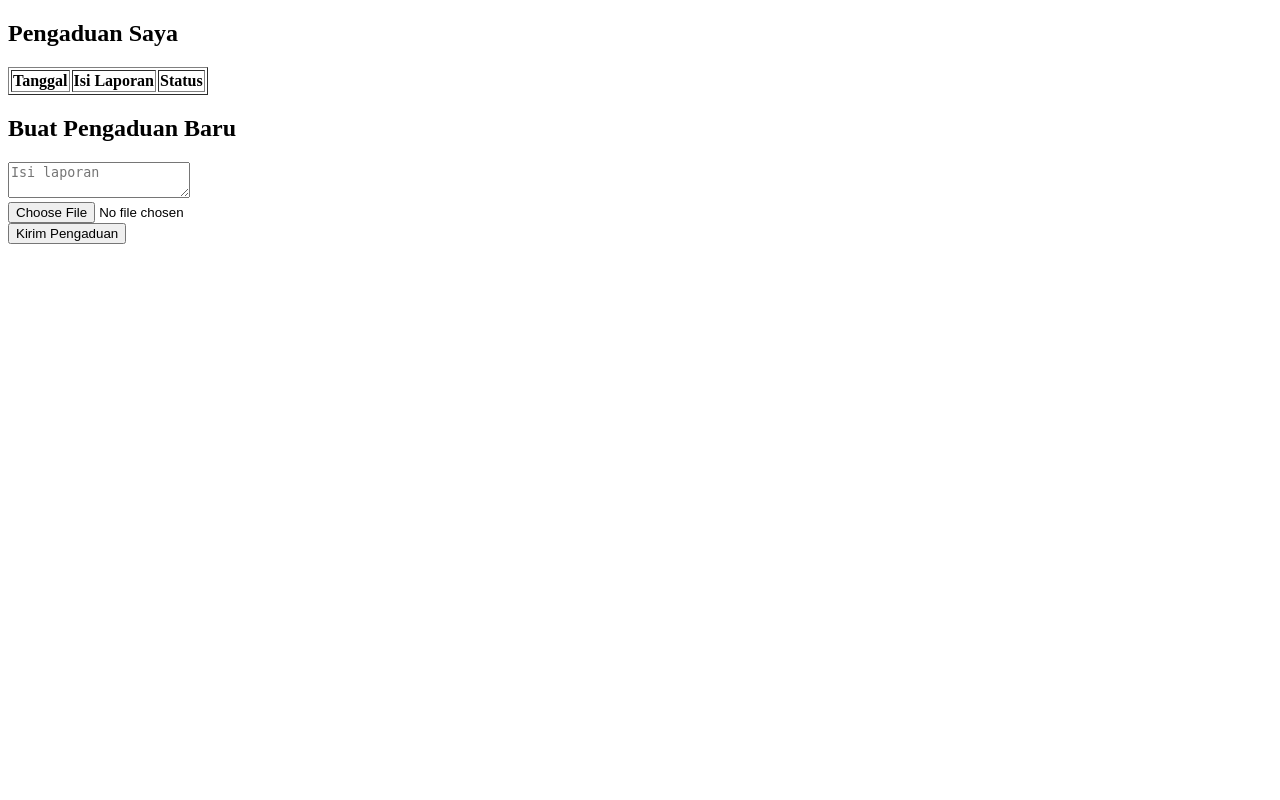
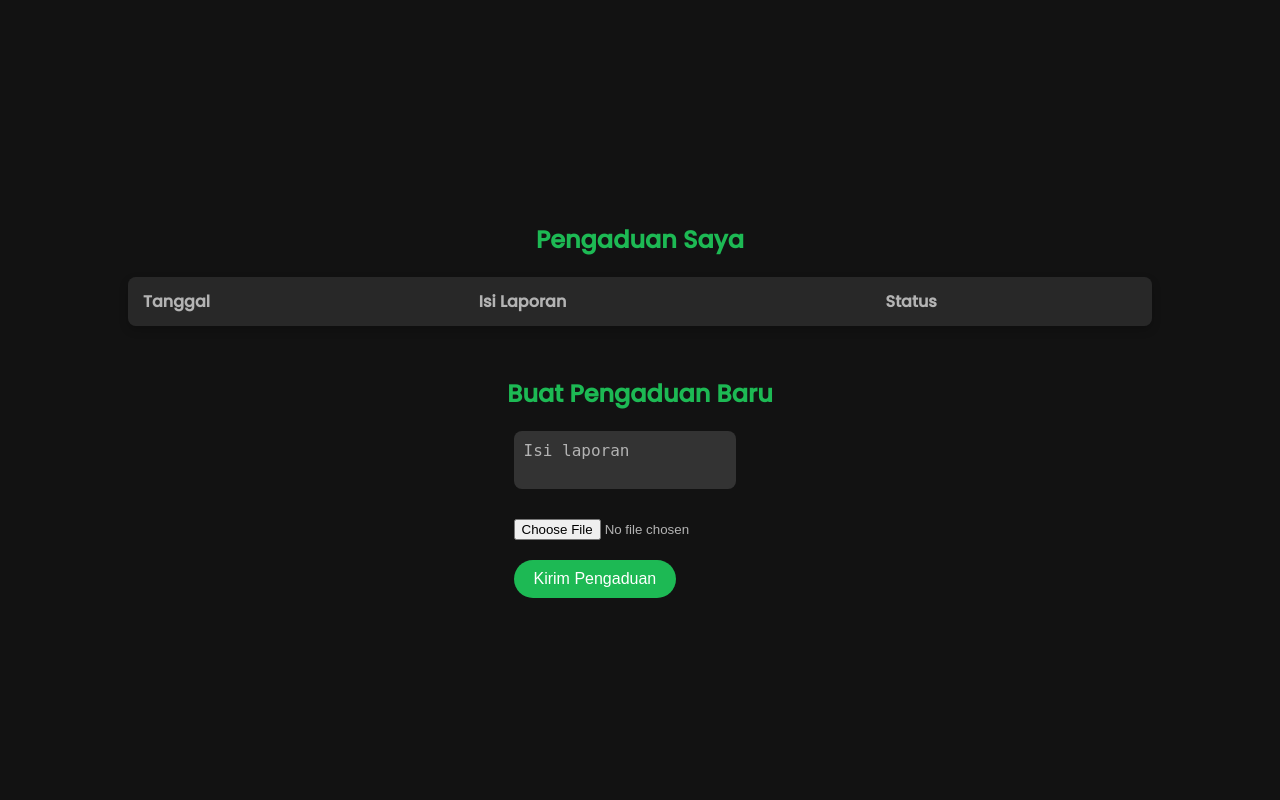
Before and after one commit to pplg-airlangga-samarinda-22/pm-autentifikasi-ExtraNuklor, a PHP site: page /dashboard.php in a window 1280 px wide. Run offline with PHP 8.4, Linux system fonts and the light colour scheme; the visitor is signed in with stand-in values (Sample User, id 1); data that the repository does not hold is empty.

Commit message:
good dashboard design i guess

```diff
--- a/dashboard.php
+++ b/dashboard.php
@@ -19,10 +19,105 @@ $result = mysqli_query($conn, $query);
     <meta charset="UTF-8">
     <meta name="viewport" content="width=device-width, initial-scale=1.0">
     <title>Dashboard</title>
+    <style>
+        /* Spotify-inspired styling */
+        body {
+            background-color: #121212;
+            color: #ffffff;
+            font-family: 'Poppins', sans-serif;
+            margin: 0;
+            padding: 0;
+            display: flex;
+            flex-direction: column;
+            align-items: center;
+            justify-content: center;
+            min-height: 100vh;
+        }
+
+        h2 {
+            color: #1db954;
+            margin-bottom: 20px;
+            text-align: center;
+        }
+
+        table {
+            width: 80%;
+            border-collapse: collapse;
+            margin-bottom: 30px;
+            background-color: #181818;
+            color: #ffffff;
+            border-radius: 8px;
+            overflow: hidden;
+            box-shadow: 0 4px 10px rgba(0, 0, 0, 0.2);
+        }
+
+        th, td {
+            padding: 12px 15px;
+            text-align: left;
+        }
+
+        th {
+            background-color: #282828;
+            color: #b3b3b3;
+        }
+
+        tr:nth-child(even) {
+            background-color: #2a2a2a;
+        }
+
+        tr:hover {
+            background-color: #333333;
+        }
+
+        textarea {
+            width: 80%;
+            padding: 10px;
+            background-color: #333333;
+            border: none;
+            border-radius: 8px;
+            color: #ffffff;
+            margin-bottom: 20px;
+            resize: none;
+            font-size: 16px;
+        }
+
+        textarea::placeholder {
+            color: #b3b3b3;
+        }
+
+        input[type="file"] {
+            margin-bottom: 20px;
+            color: #b3b3b3;
+        }
+
+        button {
+            padding: 10px 20px;
+            background-color: #1db954;
+            color: #ffffff;
+            border: none;
+            border-radius: 50px;
+            font-size: 16px;
+            cursor: pointer;
+            transition: background-color 0.3s ease;
+        }
+
+        button:hover {
+            background-color: #1ed760;
+        }
+
+        /* Responsive design for mobile */
+        @media (max-width: 768px) {
+            table, textarea, button {
+                width: 95%;
+            }
+        }
+    </style>
+    <!-- Optional: Add Spotify-like font -->
+    <link href="https://fonts.googleapis.com/css2?family=Poppins:wght@400;500&display=swap" rel="stylesheet">
 </head>
 <body>
     <h2>Pengaduan Saya</h2>
-    <table border="1">
+    <table>
         <tr>
             <th>Tanggal</th>
             <th>Isi Laporan</th>
```
